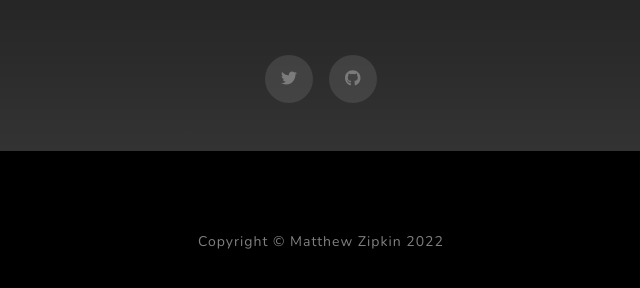
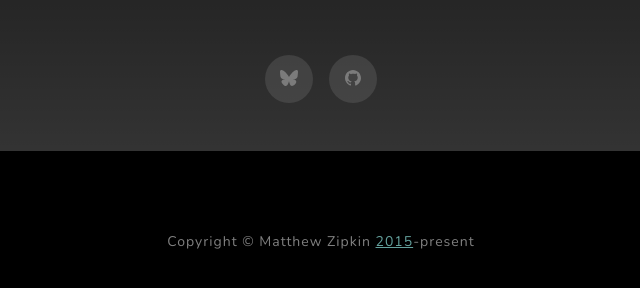
Before and after one commit to pinheadmz/thebitcoinblockclock.com, a plain HTML site: page index.html in a window 1280 px wide. Shown: the part 6315-6603 px from the top of the page, 319-959 px from the left. Drawn offline with nearby package versions, Linux system fonts and the light colour scheme.

Commit message:
update links

```diff
--- a/index.html
+++ b/index.html
@@ -24,7 +24,7 @@
     <link rel="icon" type="image/x-icon" href="assets/favicon.ico" />
 
     <!-- Font Awesome icons (free version)-->
-    <script src="https://use.fontawesome.com/releases/v6.1.0/js/all.js" crossorigin="anonymous"></script>
+    <script src="https://use.fontawesome.com/releases/v7.0.0/js/all.js" crossorigin="anonymous"></script>
     <!-- Google fonts-->
     <link href="https://fonts.googleapis.com/css?family=Varela+Round" rel="stylesheet" />
     <link href="https://fonts.googleapis.com/css?family=Nunito:200,200i,300,300i,400,400i,600,600i,700,700i,800,800i,900,900i" rel="stylesheet" />
@@ -254,14 +254,14 @@
       <!-- social -->
       <div class="contact-section">
         <div class="social d-flex justify-content-center py-5">
-          <a class="mx-2" href="https://twitter.com/MatthewZipkin"><i class="fab fa-twitter"></i></a>
+          <a class="mx-2" href="https://bsky.app/profile/pinheadmz.matthewzipkin.com"><i class="fab fa-brands fa-bluesky"></i></a>
           <a class="mx-2" href="https://github.com/pinheadmz/ClockBlocker"><i class="fab fa-github"></i></a>
         </div>
       </div>
     </section>
 
     <!-- Footer-->
-    <footer class="footer bg-black small text-center text-white-50"><div class="container px-4 px-lg-5">Copyright &copy; Matthew Zipkin 2022</div></footer>
+    <footer class="footer bg-black small text-center text-white-50"><div class="container px-4 px-lg-5">Copyright &copy; Matthew Zipkin <a href="https://www.reddit.com/r/Bitcoin/comments/4gfbc7/the_bitcoin_block_clock_a_notboring_full_node/">2015</a>-present</div></footer>
 
     <!-- Bootstrap core JS-->
     <script src="https://cdn.jsdelivr.net/npm/bootstrap@5.1.3/dist/js/bootstrap.bundle.min.js"></script>
```
